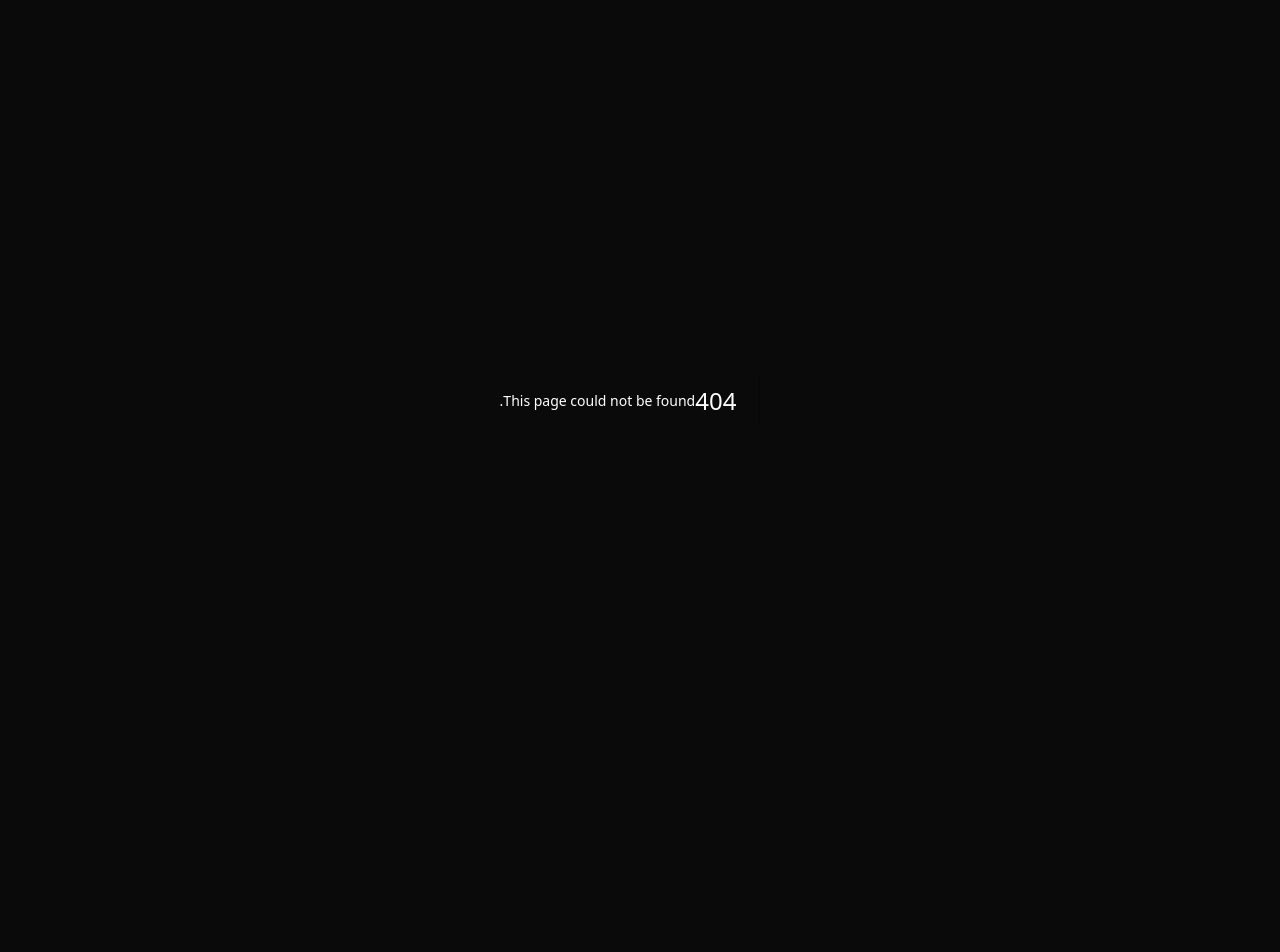
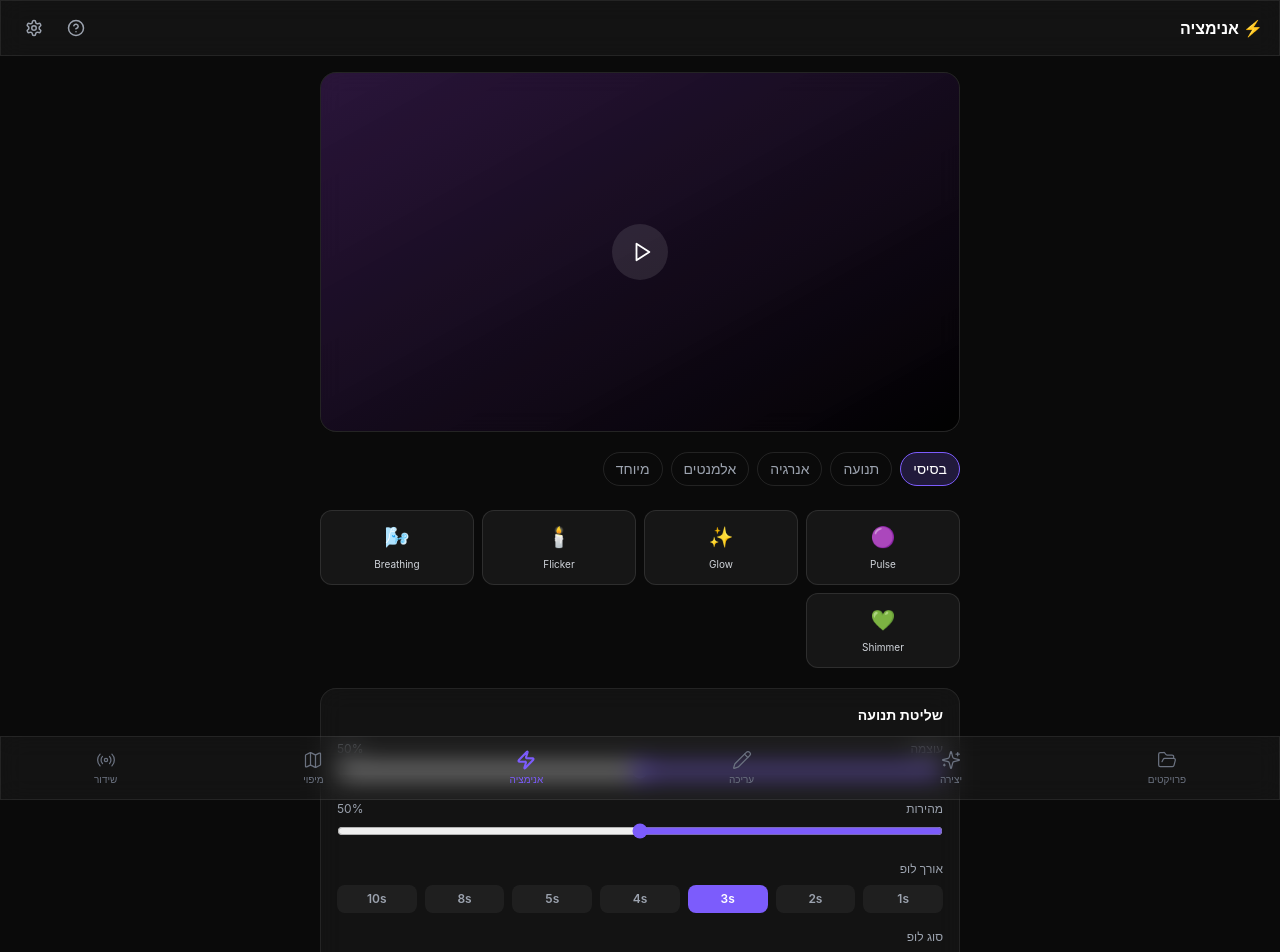
Before and after one commit to shaipir/hakrana-letifora, a Next.js app: page /animate in a window 1280 px wide. Before the commit this address had no page. Shown: the top 952 px of the page. Before the commit the page ends 800 px from the top, so only its background shows below. Built offline with nearby package versions, Linux system fonts and the light colour scheme.

Commit message:
Add Animate page with full animation presets and controls

```diff
--- /dev/null
+++ b/app/animate/page.tsx
@@ -0,0 +1,135 @@
+'use client';
+import { useState } from 'react';
+import { Zap, Play, Pause } from 'lucide-react';
+import { useAppStore } from '@/lib/store';
+import AppShell from '@/components/navigation/AppShell';
+import type { AnimationType } from '@/lib/types';
+
+const ANIMATIONS: { id: AnimationType; label: string; emoji: string; category: string }[] = [
+  { id: 'pulse',            label: 'Pulse',            emoji: '🟣', category: 'בסיסי' },
+  { id: 'glow',             label: 'Glow',             emoji: '✨', category: 'בסיסי' },
+  { id: 'flicker',          label: 'Flicker',          emoji: '🕯️', category: 'בסיסי' },
+  { id: 'breathing',        label: 'Breathing',        emoji: '🌬️', category: 'בסיסי' },
+  { id: 'shimmer',          label: 'Shimmer',          emoji: '💚', category: 'בסיסי' },
+  { id: 'flow',             label: 'Flow',             emoji: '🌊', category: 'תנועה' },
+  { id: 'swirl',            label: 'Swirl',            emoji: '🌀', category: 'תנועה' },
+  { id: 'drift',            label: 'Drift',            emoji: '🌫️', category: 'תנועה' },
+  { id: 'ripple',           label: 'Ripple',           emoji: '📞', category: 'תנועה' },
+  { id: 'liquid',           label: 'Liquid',           emoji: '🦚', category: 'תנועה' },
+  { id: 'energy_veins',     label: 'Energy Veins',     emoji: '⚡', category: 'אנרגיה' },
+  { id: 'crack_spread',     label: 'Crack Spread',     emoji: '🕳️', category: 'אנרגיה' },
+  { id: 'inner_light',      label: 'Inner Light',      emoji: '💡', category: 'אנרגיה' },
+  { id: 'fire',             label: 'Fire',             emoji: '🔥', category: 'אלמנטים' },
+  { id: 'smoke',            label: 'Smoke',            emoji: '💨', category: 'אלמנטים' },
+  { id: 'floating_particles',label: 'Particles',       emoji: '•••', category: 'אלמנטים' },
+  { id: 'eye_shine',        label: 'Eye Shine',        emoji: '👁️', category: 'מיוחד' },
+  { id: 'melting',          label: 'Melting',          emoji: '🧈', category: 'מיוחד' },
+  { id: 'shadow_crawl',     label: 'Shadow Crawl',     emoji: '🐹', category: 'מיוחד' },
+  { id: 'glitch',           label: 'Glitch',           emoji: '🖥️', category: 'מיוחד' },
+];
+
+const LOOP_DURATIONS = [1,2,3,4,5,8,10];
+const CATEGORIES = ['בסיסי', 'תנועה', 'אנרגיה', 'אלמנטים', 'מיוחד'];
+
+export default function AnimatePage() {
+  const { layers, activeLayerId, updateLayer, loopDuration } = useAppStore();
+  const layer = layers.find(l => l.id === activeLayerId);
+  const [playing, setPlaying] = useState(false);
+  const [activeCategory, setActiveCategory] = useState('בסיסי');
+  const [intensity, setIntensity] = useState(50);
+  const [speed, setSpeed] = useState(50);
+  const [duration, setDuration] = useState(3);
+
+  const filtered = ANIMATIONS.filter(a => a.category === activeCategory);
+
+  return (
+    <AppShell>
+      <div className="p-4 max-w-2xl mx-auto space-y-5">
+
+        {/* Preview */}
+        <div className="aspect-video rounded-2xl glass relative overflow-hidden flex items-center justify-center">
+          <div className="absolute inset-0 bg-gradient-to-br from-purple-900/40 to-black animate-pulse-slow" />
+          <button onClick={() => setPlaying(!playing)} className="relative z-10 w-14 h-14 rounded-full bg-white/10 hover:bg-white/20 flex items-center justify-center transition-all">
+            {playing ? <Pause size={22} /> : <Play size={22} className="ml-1" />}
+          </button>
+          {layer && <div className="absolute bottom-3 left-3 text-xs text-gray-400">{layer.name}</div>}
+        </div>
+
+        {/* Categories */}
+        <div className="flex gap-2 overflow-x-auto pb-1">
+          {CATEGORIES.map(c => (
+            <button key={c} onClick={() => setActiveCategory(c)}
+              className={`shrink-0 px-3 py-1.5 rounded-full text-sm border transition-all ${
+                activeCategory === c ? 'border-accent bg-accent/20 text-white' : 'border-white/10 text-gray-400'
+              }`}>{c}</button>
+          ))}
+        </div>
+
+        {/* Animation presets */}
+        <div className="grid grid-cols-4 gap-2">
+          {filtered.map(a => (
+            <button
+              key={a.id}
+              onClick={() => layer && updateLayer(layer.id, { animationPreset: a.id })}
+              className={`flex flex-col items-center gap-1.5 p-3 rounded-xl border transition-all ${
+                layer?.animationPreset === a.id ? 'border-accent bg-accent/20' : 'border-white/10 hover:border-white/20 bg-white/5'
+              }`}
+            >
+              <span className="text-xl">{a.emoji}</span>
+              <span className="text-[10px] text-gray-300 text-center">{a.label}</span>
+            </button>
+          ))}
+        </div>
+
+        {/* Motion controls */}
+        <div className="glass rounded-2xl p-4 space-y-4">
+          <h3 className="text-sm font-semibold">שליטת תנועה</h3>
+
+          <div>
+            <div className="flex justify-between text-xs text-gray-400 mb-1">
+              <span>עוצמה</span><span>{intensity}%</span>
+            </div>
+            <input type="range" min="0" max="100" value={intensity} onChange={e => setIntensity(+e.target.value)}
+              className="w-full accent-accent" />
+          </div>
+
+          <div>
+            <div className="flex justify-between text-xs text-gray-400 mb-1">
+              <span>מהירות</span><span>{speed}%</span>
+            </div>
+            <input type="range" min="0" max="100" value={speed} onChange={e => setSpeed(+e.target.value)}
+              className="w-full accent-accent" />
+          </div>
+
+          {/* Loop duration */}
+          <div>
+            <div className="text-xs text-gray-400 mb-2">אורך לופ</div>
+            <div className="flex gap-2">
+              {LOOP_DURATIONS.map(d => (
+                <button key={d} onClick={() => setDuration(d)}
+                  className={`flex-1 py-1.5 rounded-lg text-xs font-semibold transition-all ${
+                    duration === d ? 'bg-accent text-white' : 'bg-white/5 text-gray-400 hover:text-white'
+                  }`}>{d}s</button>
+              ))}
+            </div>
+          </div>
+
+          {/* Loop type */}
+          <div>
+            <div className="text-xs text-gray-400 mb-2">סוג לופ</div>
+            <div className="grid grid-cols-3 gap-1">
+              {['אוטומטי', 'חיתוך', 'הלוך-חזור'].map(t => (
+                <button key={t} className="py-1.5 rounded-lg text-xs bg-white/5 text-gray-400 hover:text-white hover:bg-white/10 transition-all">{t}</button>
+              ))}
+            </div>
+          </div>
+        </div>
+
+        {/* Apply button */}
+        <button className="w-full py-3 bg-accent hover:bg-accent-hover rounded-xl font-semibold flex items-center justify-center gap-2 transition-all accent-glow">
+          <Zap size={18} /> החל אנימציה
+        </button>
+      </div>
+    </AppShell>
+  );
+}
```
